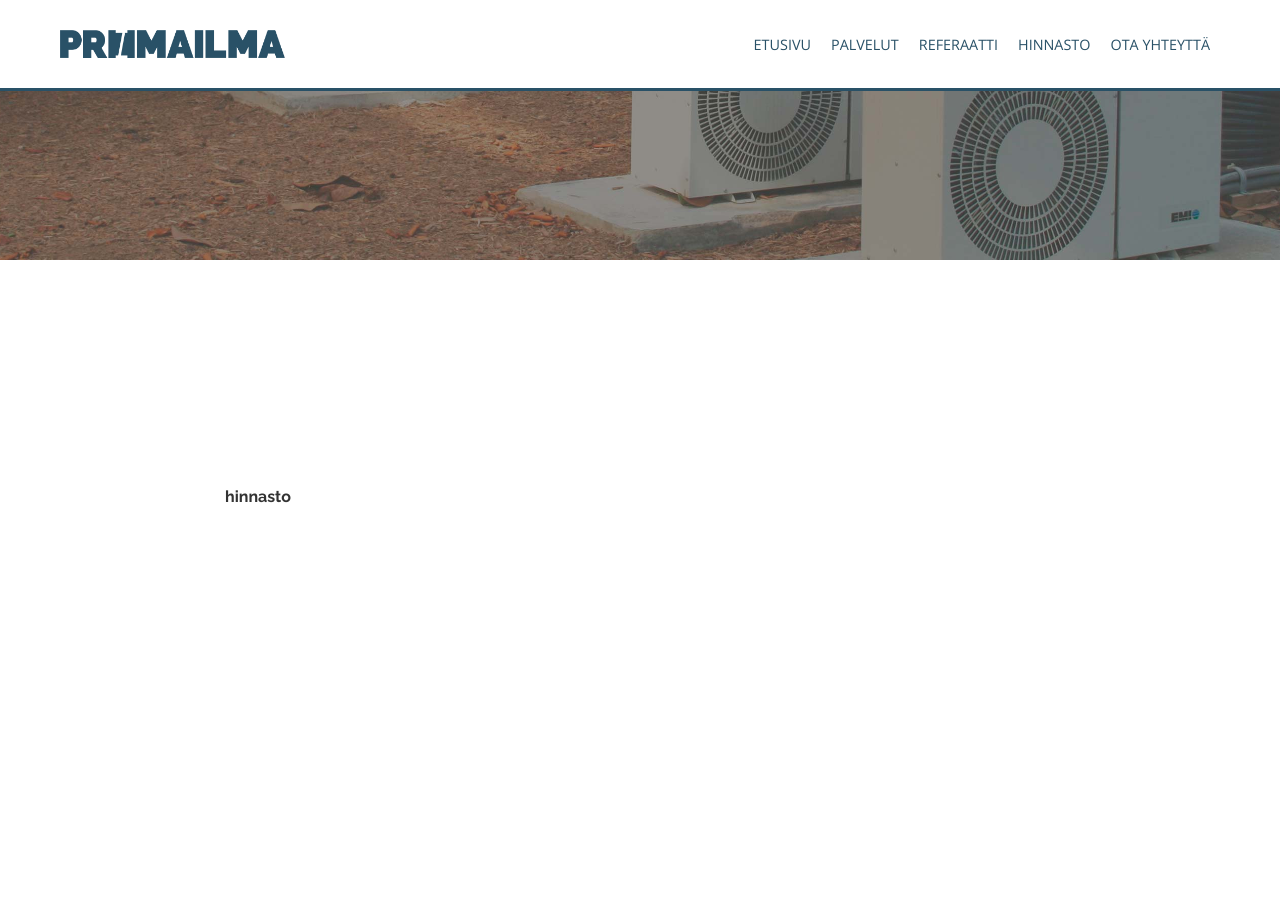
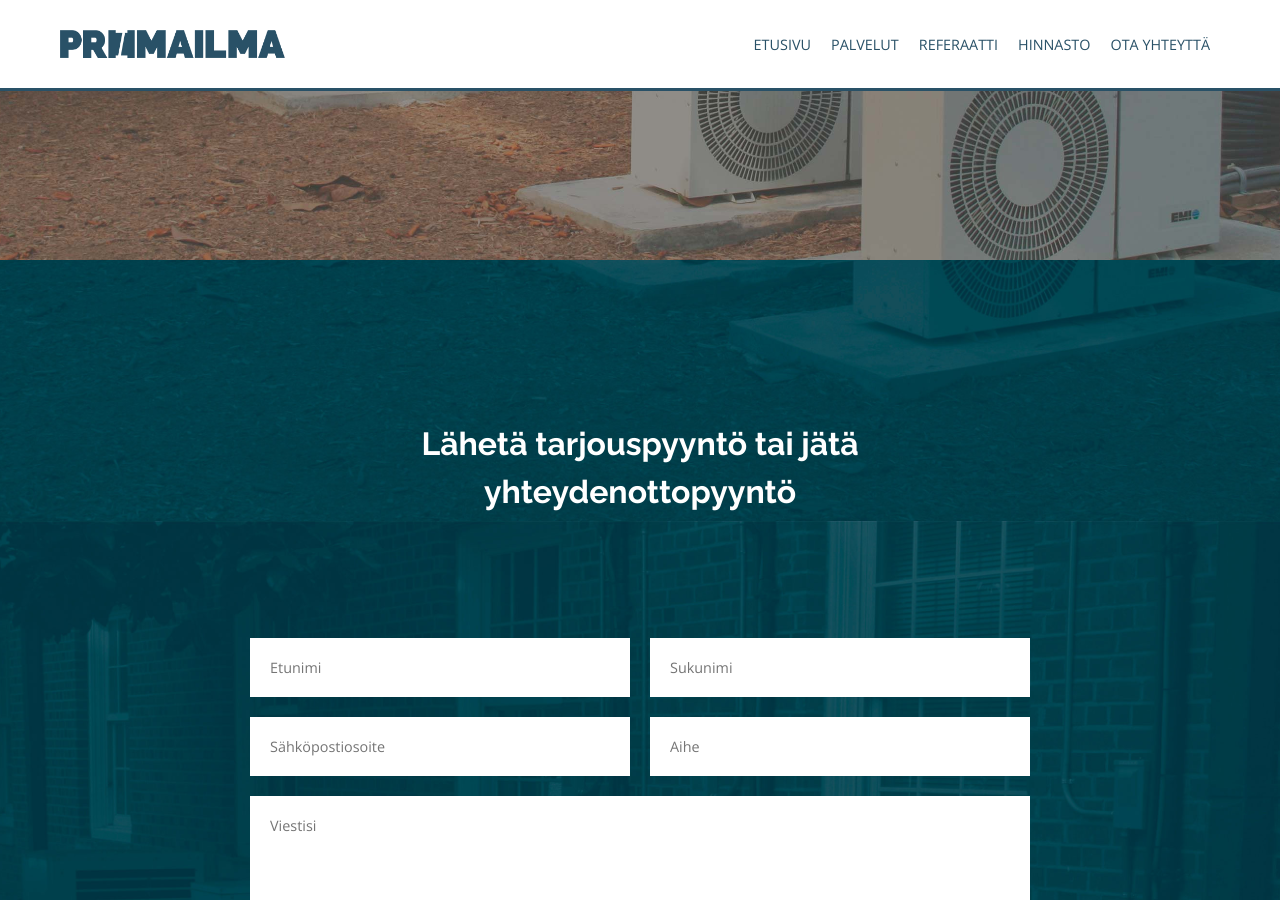
Before and after one commit to priimailma/priimailma.github.io, a Jekyll site: the page built from index.html, in a window 1280 px wide and 900 px high, scrolled down 2376 px. Built offline with Jekyll 4.4.1, drawn with Linux system fonts in a browser that asks for light colours; before the commit the page ends 3110 px from its top, so only the background shows below that.

Commit message:
add contact page

```diff
--- /dev/null
+++ b/_includes/pages/contact.html
@@ -0,0 +1,34 @@
+
+<div class="contact-wrapper parallax">
+    <section class="contact page" id="referaatti">
+        <div class="page-summary">
+            <h1>Lähetä tarjouspyyntö tai jätä<br> yhteydenottopyyntö</h1>
+        </div>
+
+        <form action="#" class="form">
+            <div class="form__item">
+                <input class="form__input" type="text" name="Etunimi" placeholder="Etunimi">
+            </div>
+
+            <div class="form__item">
+                <input class="form__input" type="text" name="Sukunimi" placeholder="Sukunimi">
+            </div>
+
+            <div class="form__item">
+                <input class="form__input" type="email" name="Sähköpostiosoite" placeholder="Sähköpostiosoite">
+            </div>
+
+            <div class="form__item">
+                <input class="form__input" type="text" name="Aihe" placeholder="Aihe">
+            </div>
+
+            <div class="form__item form__item--full">
+                <textarea class="form__input form__input--textarea" name="Viesti" placeholder="Viestisi"></textarea>
+            </div>
+
+            <div class="form__item form__item--center">
+                <button class="form__button" type="submit">Lähetä</button>
+            </div>
+        </form>
+    </section>
+</div>
--- /dev/null
+++ b/_sass/_contact.scss
@@ -0,0 +1,19 @@
+
+.contact {
+    &-wrapper {
+        padding: 80px;
+        background: #eee url(/img/contact_bg.jpg) center;
+        background-size: cover;
+        background-position: 50% 0;
+    }
+
+    .page-summary h1 {
+        color: #fff;
+    }
+
+    .form {
+        width: 800px;
+        margin: 0 auto;
+        max-width: 100%;
+    }
+}
--- /dev/null
+++ b/_sass/_form.scss
@@ -0,0 +1,49 @@
+
+$form-padding: 10px;
+
+.form {
+    display: flex;
+    flex-wrap: wrap;
+
+    &__item {
+        padding: $form-padding;
+        width: 50%;
+
+        &--center,
+        &--full {
+            width: 100%;
+        }
+
+        &--center {
+            display: flex;
+            justify-content: center;
+        }
+    }
+
+    .form__input {
+        border: none;
+        background: #fff;
+        font: $secondary-font;
+        font-size: 90%;
+        padding: 20px;
+        width: 100%;
+
+        &--textarea {
+            height: 10em;
+        }
+    }
+
+    .form__button {
+        background: #95acba;
+        border: 2px solid #555;
+        border-radius: 50px;
+        color: #555;
+        display: block;
+        font: inherit;
+        height: 50px;
+        line-height: 50px;
+        padding: 0 100px;
+        letter-spacing: 1px;
+        text-transform: uppercase;
+    }
+}
--- a/css/main.scss
+++ b/css/main.scss
@@ -27,5 +27,7 @@
         "services",
         "references",
         "list",
-        "page"
+        "page",
+        "form",
+        "contact"
 ;
--- a/index.html
+++ b/index.html
@@ -7,4 +7,4 @@ layout: default
 {% include pages/hero.html %}
 {% include pages/services.html %}
 {% include pages/reference.html %}
-{% include pages/prices.html %}
+{% include pages/contact.html %}
```
Also changed, not shown: img/contact_bg.jpg (added).
